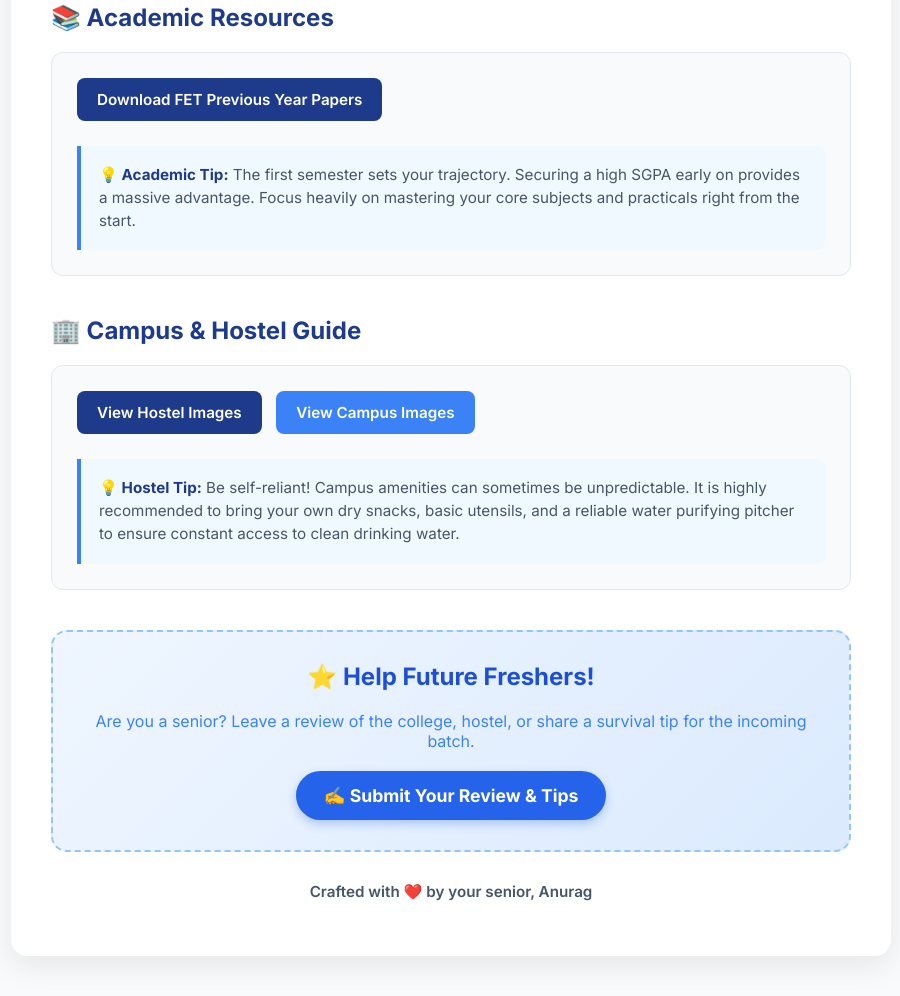
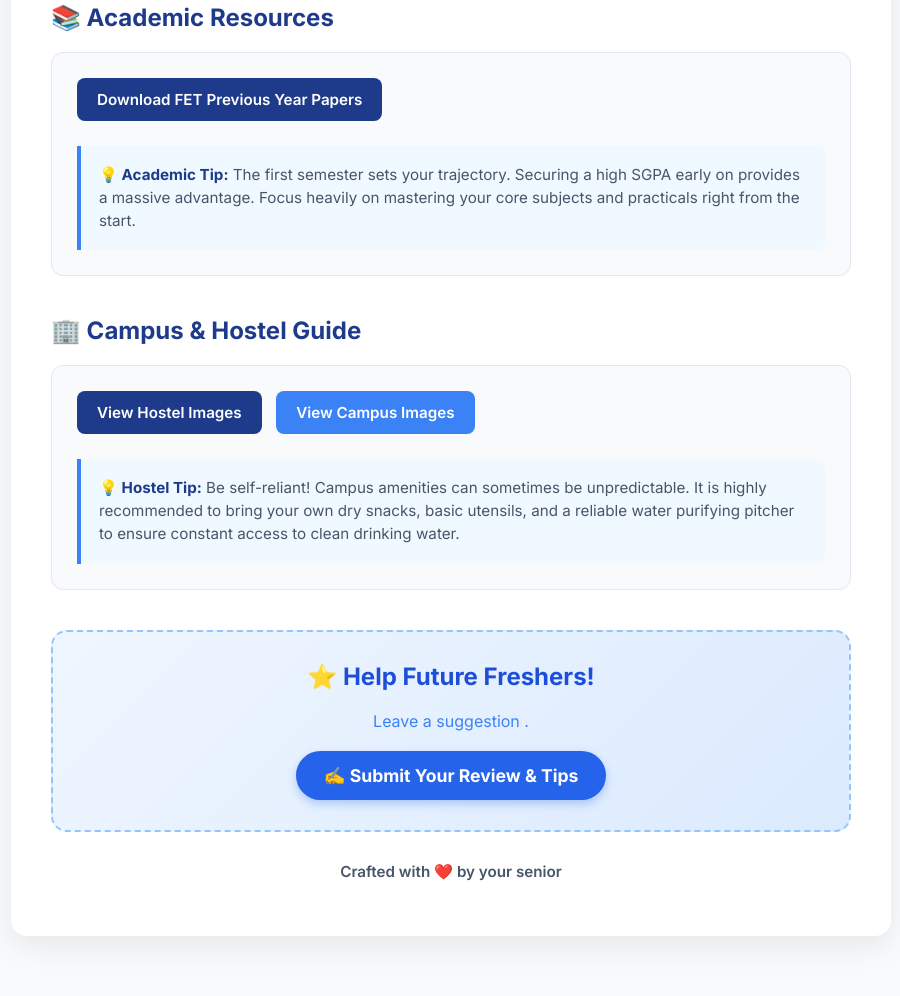
Before and after one commit to Anuragmodi004/GKV-COMMUNITY, a plain HTML site: page index.html in a window 1280 px wide. Shown: the part 763-1759 px from the top of the page, without its empty margins (189-1089 px from the left). Drawn offline with Linux system fonts and the light colour scheme.

Commit message:
Update index.html

```diff
--- a/index.html
+++ b/index.html
@@ -272,12 +272,12 @@
 
         <div class="review-section">
             <h2>⭐ Help Future Freshers!</h2>
-            <p>Are you a senior? Leave a review of the college, hostel, or share a survival tip for the incoming batch.</p>
+            <p> Leave a suggestion .</p>
             <a href="https://forms.gle/s2w2vbcMQtyx6h8x5" class="review-btn" target="_blank">✍️ Submit Your Review & Tips</a>
         </div>
 
         <div class="footer">
-            <p>Crafted with <span>❤️</span> by your senior, Anurag</p>
+            <p>Crafted with <span>❤️</span> by your senior </p>
         </div>
 
     </div>
```
